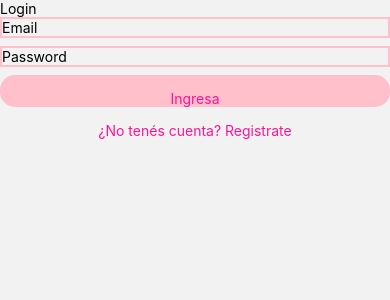
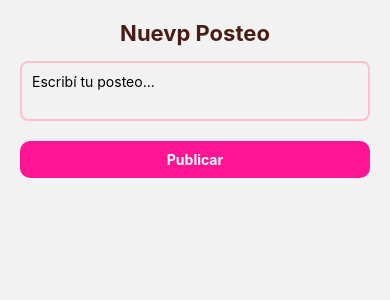
Before and after one commit to VilaMariano/ReactNative-PI, a React Native app in the folder ReactNative-PI/: screen /NewPost in a window 390 px wide. Shown: the top 300 px of the page. Built offline with nearby package versions, Linux system fonts and the light colour scheme.

Commit message:
crear posteos base, incompleto

```diff
--- a/ReactNative-PI/src/navigation/BottonTabs.js
+++ b/ReactNative-PI/src/navigation/BottonTabs.js
@@ -4,6 +4,7 @@ import { createBottomTabNavigator } from '@react-navigation/bottom-tabs'
 import { FontAwesome } from '@expo/vector-icons'
 import Profile from '../screens/Profile'
 import Feed from '../screens/Feed'
+import NewPost from '../screens/NewPost';
 
 const Tab= createBottomTabNavigator();
 
@@ -18,6 +19,15 @@ export default function BottomTabs() {
             tabBarIcon: () => <FontAwesome name="home" size={24} color="pink" />
           }}
           />
+      <Tab.Screen
+        name='NewPost'
+        component={NewPost}
+        options={{
+          headerShown: false,
+          tabBarIcon: () => <FontAwesome name="plus" size={24} color="pink" />,
+          title: 'Postear'
+        }}
+      />
           <Tab.Screen
           name='Profile'
           component={Profile}
--- a/ReactNative-PI/src/navigation/StackNavigation.js
+++ b/ReactNative-PI/src/navigation/StackNavigation.js
@@ -6,48 +6,56 @@ import BottomTabs from './BottonTabs'
 import Profile from '../screens/Profile'
 import Register from "../screens/Register";
 import Login from "../screens/Login";
+import NewPost from "../screens/NewPost";
 
 const Stack = createNativeStackNavigator();
 
 function StackNavigation() {
-    return(
+    return (
         <Stack.Navigator>
             <Stack.Screen
-            name = "Login"
-            component = {Login}
-            options={{
-                headerShown:false
-            }}/>
+                name="Login"
+                component={Login}
+                options={{
+                    headerShown: false
+                }} />
             <Stack.Screen
-            name = "Register"
-            component = {Register}
-            options={{
-                headerShown:false
-            }}/>
+                name="Register"
+                component={Register}
+                options={{
+                    headerShown: false
+                }} />
             <Stack.Screen
-            name = "Tab"
-            component = {BottomTabs}
-            options={{
-                headerShown:false
-            }}/>
+                name="Tab"
+                component={BottomTabs}
+                options={{
+                    headerShown: false
+                }} />
             <Stack.Screen
-            name = "HomeMenu"
-            component = {HomeMenu}
-            options={{
-                headerShown: false
-            }}/>
+                name="HomeMenu"
+                component={HomeMenu}
+                options={{
+                    headerShown: false
+                }} />
             <Stack.Screen  //Debemos poner las demas screens
-            name = "Feed"
-            component = {Feed}
-            options={{
-                headerShown:false
-            }}/>
+                name="Feed"
+                component={Feed}
+                options={{
+                    headerShown: false
+                }} />
             <Stack.Screen  //Debemos poner las demas screens
-            name = "Profile"
-            component = {Profile}
-            options={{
-                headerShown:false
-            }}/>
+                name="Profile"
+                component={Profile}
+                options={{
+                    headerShown: false
+                }} />
+            <Stack.Screen
+                name="NewPost"
+                component={NewPost}
+                options={{
+                    headerShown: false
+                }}
+            />
         </Stack.Navigator>
     )
 }
--- /dev/null
+++ b/ReactNative-PI/src/screens/NewPost.js
@@ -0,0 +1,97 @@
+import { Text, View, TextInput, StyleSheet, TouchableOpacity } from 'react-native';
+import React, { Component } from 'react';
+import { auth, db } from '../firebase/config';
+
+class NewPost extends Component {
+    constructor(props) {
+        super(props);
+        this.state = {
+            textoPost: '',
+            error: ''
+        };
+    }
+
+    crearPosteo() {
+        const { textoPost } = this.state;
+
+        if (textoPost === '') {
+            this.setState({ error: 'No podés hacer un posteo vacío!' });
+        } else {
+            db.collection('posts').add({
+                owner: auth.currentUser.email,
+                createdAt: Date.now(),
+                mensaje: textoPost,
+                likes: []
+            })
+                .then(() => {
+                    this.setState({ textoPost: '', error: '' });
+                    this.props.navigation.navigate('Feed');
+                })
+                .catch(() => {
+                    this.setState({ error: 'No se pudo crear el posteo. Intentá de nuevo.' });
+                });
+        }
+    }
+
+    render() {
+        return (
+            <View style={styles.container}>
+                <Text style={styles.title}>Nuevp Posteo</Text>
+
+                <TextInput
+                    style={styles.input}
+                    placeholder="Escribí tu posteo..."
+                    value={this.state.textoPost}
+                    onChangeText={(text) => this.setState({ textoPost: text })}
+                    multiline
+                />
+
+                {this.state.error !== '' && <Text style={styles.error}>{this.state.error}</Text>}
+
+                <TouchableOpacity style={styles.boton} onPress={() => this.crearPosteo()}>
+                    <Text style={styles.botonTexto}>Publicar</Text>
+                </TouchableOpacity>
+            </View>
+        );
+    }
+}
+
+const styles = StyleSheet.create({
+    container: {
+        padding: 20
+    },
+    title: {
+        fontSize: 22,
+        fontWeight: 'bold',
+        marginBottom: 15,
+        textAlign: 'center',
+        color: '#481E14'
+    },
+    input: {
+        borderWidth: 2,
+        borderColor: 'pink',
+        borderRadius: 8,
+        padding: 10,
+        minHeight: 60,
+        textAlignVertical: 'top'
+    },
+    boton: {
+        backgroundColor: '#ff1493',
+        padding: 10,
+        marginTop: 20,
+        borderRadius: 10
+    },
+    botonTexto: {
+        color: 'white',
+        textAlign: 'center',
+        fontWeight: 'bold'
+    },
+    error: {
+        color: '#ff1493',
+        textAlign: 'center',
+        marginVertical: 10,
+        fontWeight: 'bold'
+    }
+});
+
+export default NewPost;
```
